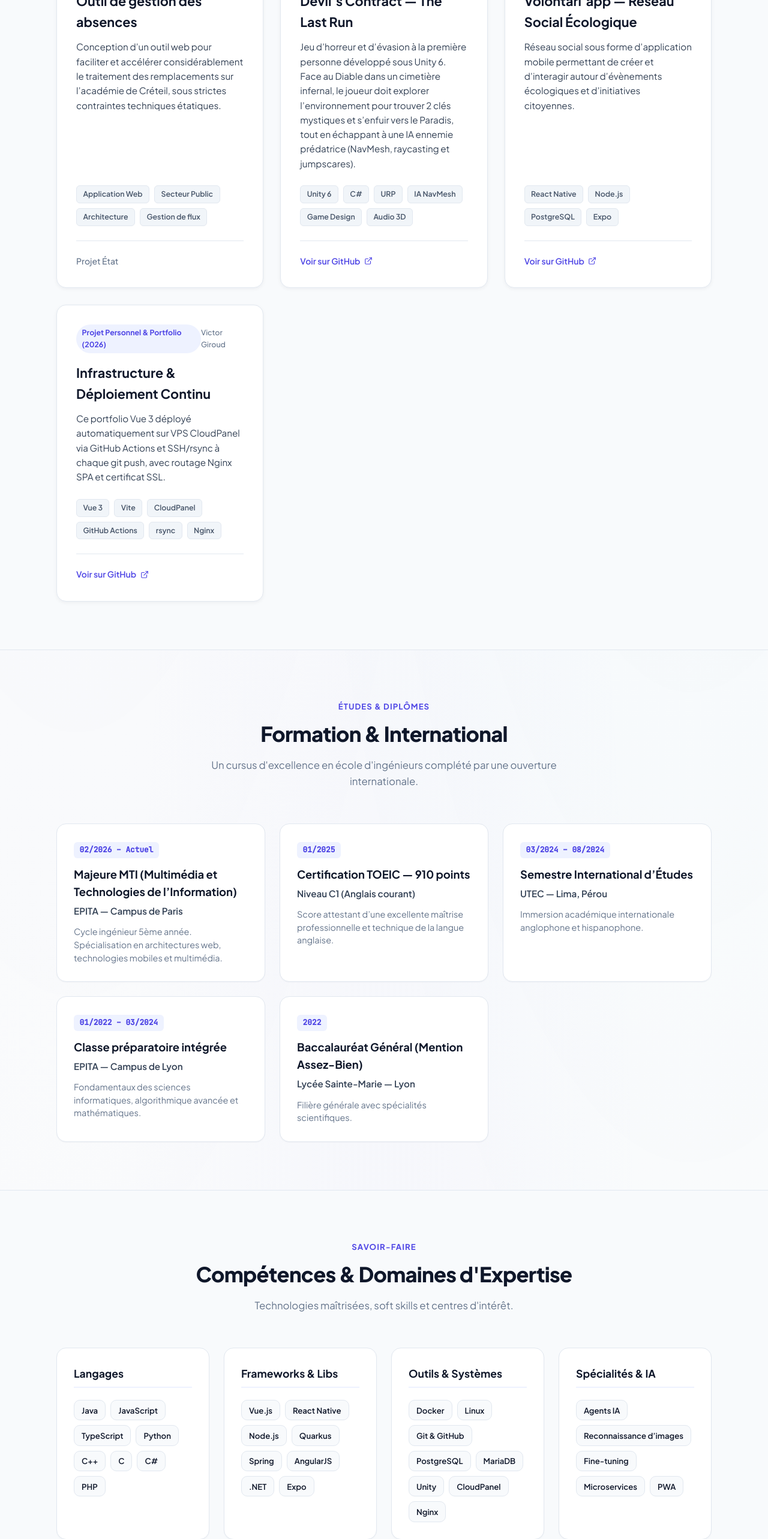
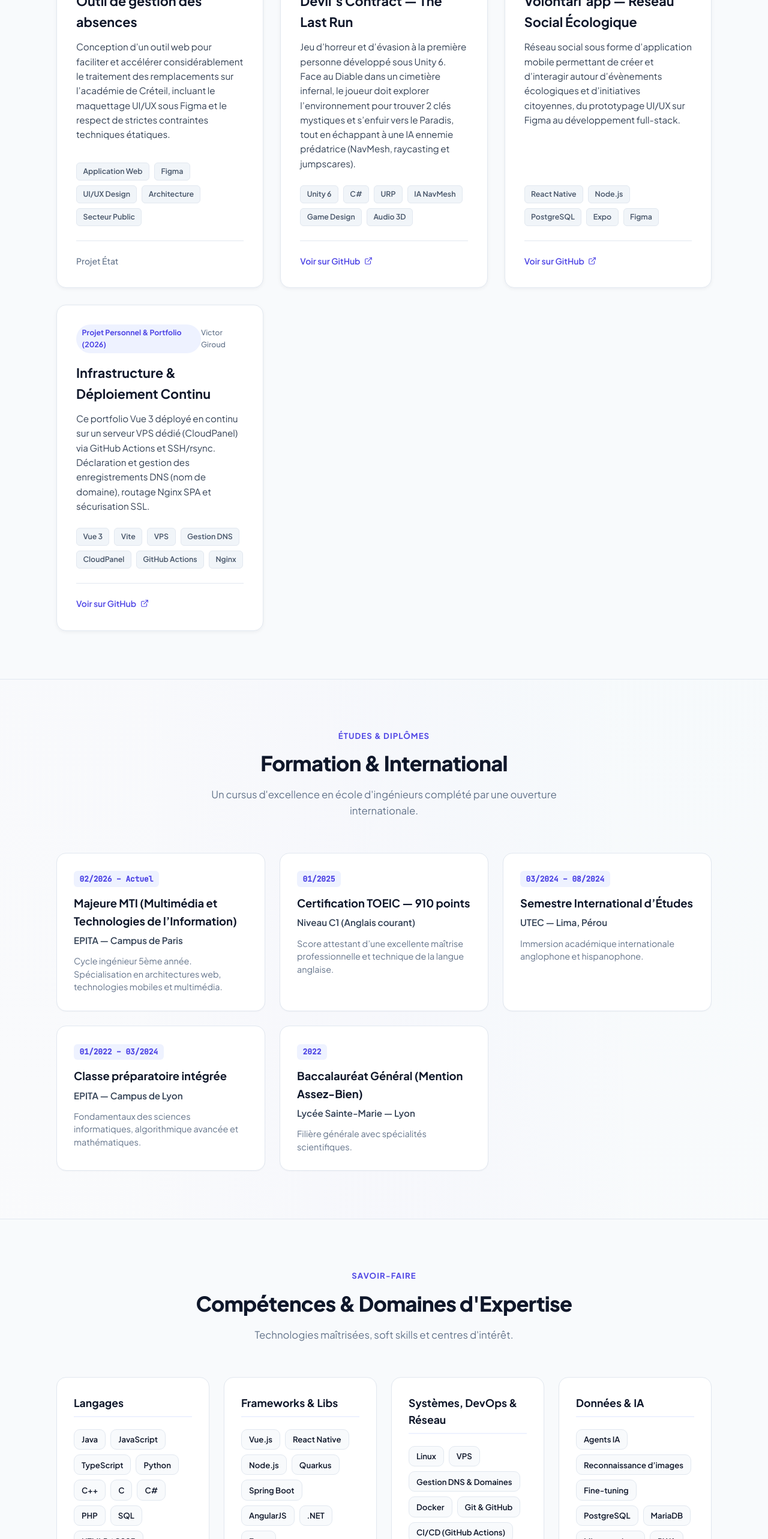
Before and after one commit to vicoescobar/victor-giroud-website, a Vue app: page / in a window 1280 px wide. Shown: the part 2776-5342 px from the top of the page at 60% size. Built offline with nearby package versions, Linux system fonts and the light colour scheme.

Commit message:
feat: added skills

```diff
--- a/src/components/SkillsSection.vue
+++ b/src/components/SkillsSection.vue
@@ -92,6 +92,13 @@ defineProps({
   border-radius: var(--radius-md);
   padding: 1.75rem;
   box-shadow: var(--shadow-xs);
+  transition: all var(--transition-smooth);
+}
+
+.skill-category-card:hover {
+  border-color: var(--border-accent);
+  box-shadow: var(--shadow-sm);
+  transform: translateY(-3px);
 }
 
 .skill-cat-title {
--- a/src/data/portfolioData.js
+++ b/src/data/portfolioData.js
@@ -66,8 +66,8 @@ export const projects = [
     title: 'Outil de gestion des absences',
     context: 'Projet de fin d’étude en entreprise (06/2026 – 12/2026)',
     organization: 'Rectorat de Créteil',
-    description: 'Conception d’un outil web pour faciliter et accélérer considérablement le traitement des remplacements sur l’académie de Créteil, sous strictes contraintes techniques étatiques.',
-    tags: ['Application Web', 'Secteur Public', 'Architecture', 'Gestion de flux'],
+    description: 'Conception d’un outil web pour faciliter et accélérer considérablement le traitement des remplacements sur l’académie de Créteil, incluant le maquettage UI/UX sous Figma et le respect de strictes contraintes techniques étatiques.',
+    tags: ['Application Web', 'Figma', 'UI/UX Design', 'Architecture', 'Secteur Public'],
     linkText: 'Projet État',
     link: '#'
   },
@@ -84,8 +84,8 @@ export const projects = [
     title: 'Volontari’app — Réseau Social Écologique',
     context: 'Projet libre communicant (03/2026 – 12/2026)',
     organization: 'Projet en équipe de 3',
-    description: 'Réseau social sous forme d’application mobile permettant de créer et d’interagir autour d’évènements écologiques et d’initiatives citoyennes.',
-    tags: ['React Native', 'Node.js', 'PostgreSQL', 'Expo'],
+    description: 'Réseau social sous forme d’application mobile permettant de créer et d’interagir autour d’évènements écologiques et d’initiatives citoyennes, du prototypage UI/UX sur Figma au développement full-stack.',
+    tags: ['React Native', 'Node.js', 'PostgreSQL', 'Expo', 'Figma'],
     linkText: 'Voir sur GitHub',
     link: 'https://github.com/Volontariapp'
   },
@@ -93,8 +93,8 @@ export const projects = [
     title: 'Infrastructure & Déploiement Continu',
     context: 'Projet Personnel & Portfolio (2026)',
     organization: 'Victor Giroud',
-    description: 'Ce portfolio Vue 3 déployé automatiquement sur VPS CloudPanel via GitHub Actions et SSH/rsync à chaque git push, avec routage Nginx SPA et certificat SSL.',
-    tags: ['Vue 3', 'Vite', 'CloudPanel', 'GitHub Actions', 'rsync', 'Nginx'],
+    description: 'Ce portfolio Vue 3 déployé en continu sur un serveur VPS dédié (CloudPanel) via GitHub Actions et SSH/rsync. Déclaration et gestion des enregistrements DNS (nom de domaine), routage Nginx SPA et sécurisation SSL.',
+    tags: ['Vue 3', 'Vite', 'VPS', 'Gestion DNS', 'CloudPanel', 'GitHub Actions', 'Nginx'],
     linkText: 'Voir sur GitHub',
     link: 'https://github.com/vicoescobar/victor-giroud-website'
   }
@@ -136,29 +136,37 @@ export const formations = [
 export const skillGroups = [
   {
     category: 'Langages',
-    skills: ['Java', 'JavaScript', 'TypeScript', 'Python', 'C++', 'C', 'C#', 'PHP']
+    skills: ['Java', 'JavaScript', 'TypeScript', 'Python', 'C++', 'C', 'C#', 'PHP', 'SQL', 'HTML5 / CSS3']
   },
   {
     category: 'Frameworks & Libs',
-    skills: ['Vue.js', 'React Native', 'Node.js', 'Quarkus', 'Spring', 'AngularJS', '.NET', 'Expo']
+    skills: ['Vue.js', 'React Native', 'Node.js', 'Quarkus', 'Spring Boot', 'AngularJS', '.NET', 'Expo']
   },
   {
-    category: 'Outils & Systèmes',
-    skills: ['Docker', 'Linux', 'Git & GitHub', 'PostgreSQL', 'MariaDB', 'Unity', 'CloudPanel', 'Nginx']
+    category: 'Systèmes, DevOps & Réseau',
+    skills: ['Linux', 'VPS', 'Gestion DNS & Domaines', 'Docker', 'Git & GitHub', 'CI/CD (GitHub Actions)', 'Nginx', 'CloudPanel']
   },
   {
-    category: 'Spécialités & IA',
-    skills: ['Agents IA', 'Reconnaissance d’images', 'Fine-tuning', 'Microservices', 'PWA']
+    category: 'Données & IA',
+    skills: ['Agents IA', 'Reconnaissance d’images', 'Fine-tuning', 'PostgreSQL', 'MariaDB', 'Microservices', 'PWA']
+  },
+  {
+    category: 'Design & Multimédia',
+    skills: ['Figma (UI/UX)', 'Canva', 'Prototypage & Wireframing', 'Unity 6', 'Game Design', 'Audio 3D']
+  },
+  {
+    category: 'Méthodes & Outils',
+    skills: ['Méthodologie Agile (Scrum)', 'Suite Microsoft 365', 'Gestion de projet', 'Git Workflow', 'Cahier des charges']
   }
 ]
 
 export const softSkills = [
   'Curiosité technique',
-  'Optimisme',
+  'Esprit d’équipe & Collaboration',
+  'Adaptabilité & Rigueur',
+  'Créativité',
   'Gestion du stress',
-  'Créativité',
-  'Convivialité',
-  'Esprit d’équipe'
+  'Optimisme'
 ]
 
 export const languages = [
```
